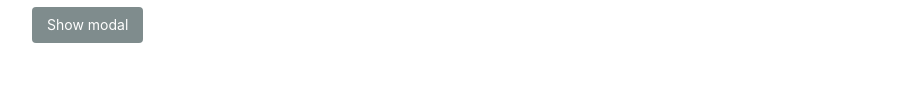
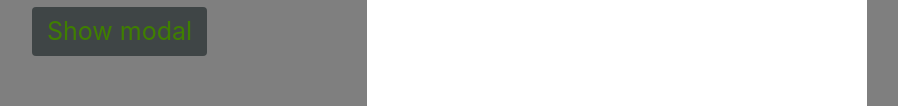
Before and after one commit to Makswaterson/test-code, a plain HTML site: page elemnt-styles.html in a window 1280 px wide. Both pictures are taken after a click on the button "Show modal". Shown: the part 440-546 px from the top of the page, without its empty margins (23-921 px from the left). Drawn offline with nearby package versions, Linux system fonts and the light colour scheme.

Commit message:
add ModalBtn

```diff
--- a/element-styles.js
+++ b/element-styles.js
@@ -0,0 +1,8 @@
+const openModalBtnRef = document.querySelector('.js-modal-btn');
+const openBackdropBtnRef = document.querySelector('.js-backdrop');
+
+openModalBtnRef.addEventListener('click', () => {
+  openBackdropBtnRef.classList.add('is-backdrop-open');
+  openModalBtnRef.classList.toggle('btn-active');
+  // openModalBtnRef.className = 'btn-active';
+});
--- a/elemnt-styles.html
+++ b/elemnt-styles.html
@@ -116,6 +116,6 @@
       <div class="modal">modal</div>
     </div>
 
-    <script src="./js/element-styles.js"></script>
+    <script src="./element-styles.js"></script>
   </body>
 </html>
```
